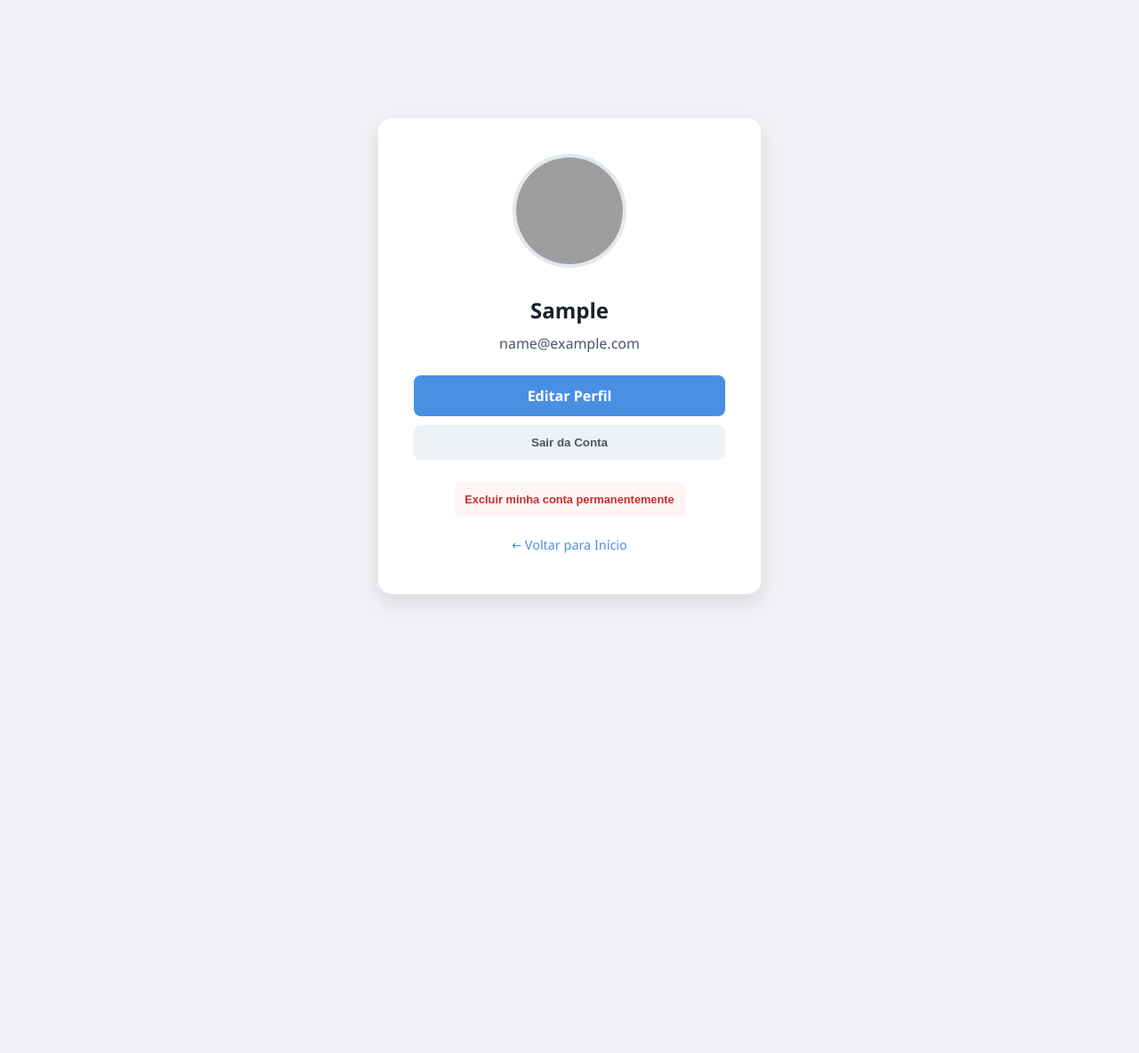
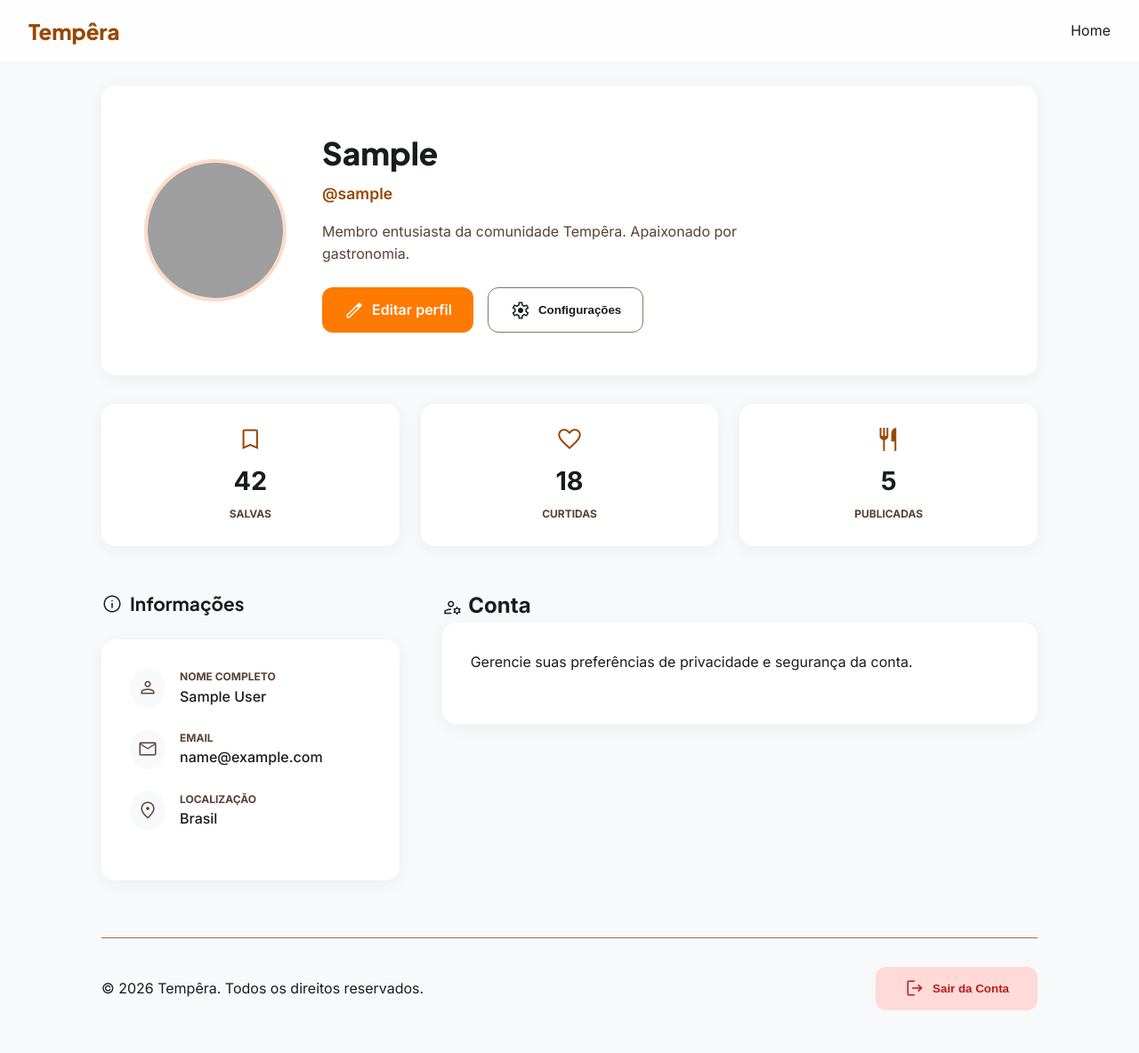
Before and after one commit to GuiCodeLabs/Tempera-App, a Django app: page /usuarios/perfil/ in a window 1280 px wide. Shown: the whole page at 89% size. Before the commit the page ends 678 px from the top, so only its background shows below. Run offline with Django 5.2, Linux system fonts and the light colour scheme; the visitor is signed in with stand-in values (Sample User, id 1); grey boxes are pictures that could not be loaded.

Commit message:
:sparkles: feat(perfil): cria página de perfil do usuário

```diff
--- /dev/null
+++ b/usuarios/static/css/perfil.css
@@ -0,0 +1,232 @@
+/* Variáveis de Design - Identidade Tempêra */
+:root {
+    --primary: #994700;
+    --primary-light: #ff7a00;
+    --primary-container: #ffdbc8;
+    --on-primary: #ffffff;
+    --surface: #f8f9fa;
+    --surface-card: #ffffff;
+    --on-surface: #191c1d;
+    --on-surface-variant: #584235;
+    --outline: #8c7263;
+    --error: #ba1a1a;
+    --error-container: #ffdad6;
+    --font-main: 'Inter', sans-serif;
+    --font-title: 'Plus Jakarta Sans', sans-serif;
+    --shadow: 0 4px 20px rgba(0, 0, 0, 0.05);
+    --radius: 1rem;
+}
+
+/* Reset e Base */
+* { margin: 0; padding: 0; box-sizing: border-box; }
+
+body {
+    background-color: var(--surface);
+    color: var(--on-surface);
+    font-family: var(--font-main);
+    line-height: 1.6;
+}
+
+a { text-decoration: none; color: inherit; }
+
+/* Google Icons */
+.material-symbols-outlined {
+    font-variation-settings: 'FILL' 0, 'wght' 300, 'GRAD' 0, 'opsz' 24;
+    vertical-align: middle;
+}
+
+/* Navbar */
+.navbar {
+    position: fixed;
+    top: 0; width: 100%;
+    background: rgba(255, 255, 255, 0.8);
+    backdrop-filter: blur(12px);
+    z-index: 100;
+    padding: 1rem 2rem;
+    display: flex;
+    justify-content: space-between;
+    align-items: center;
+    border-bottom: 1px solid rgba(0,0,0,0.05);
+}
+
+.logo {
+    font-family: var(--font-title);
+    font-size: 1.5rem;
+    font-weight: 800;
+    color: var(--primary);
+}
+
+/* Layout Principal */
+.main-container {
+    max-width: 1100px;
+    margin: 6rem auto 3rem;
+    padding: 0 1.5rem;
+}
+
+/* Profile Hero Card */
+.profile-hero {
+    background: var(--surface-card);
+    border-radius: var(--radius);
+    padding: 3rem;
+    display: flex;
+    align-items: center;
+    gap: 2.5rem;
+    margin-bottom: 2rem;
+    box-shadow: var(--shadow);
+}
+
+.avatar-wrapper {
+    position: relative;
+    width: 160px;
+    height: 160px;
+}
+
+.avatar-img {
+    width: 100%;
+    height: 100%;
+    border-radius: 50%;
+    object-fit: cover;
+    border: 4px solid var(--primary-container);
+}
+
+.profile-info h1 {
+    font-family: var(--font-title);
+    font-size: 2.2rem;
+    font-weight: 800;
+    margin-bottom: 0.2rem;
+}
+
+.username {
+    color: var(--primary);
+    font-weight: 600;
+    font-size: 1.1rem;
+    display: block;
+    margin-bottom: 1rem;
+}
+
+.bio {
+    color: var(--on-surface-variant);
+    max-width: 500px;
+    margin-bottom: 1.5rem;
+}
+
+/* Buttons */
+.btn-group { display: flex; gap: 1rem; }
+
+.btn {
+    padding: 0.8rem 1.5rem;
+    border-radius: 0.75rem;
+    font-weight: 600;
+    transition: all 0.2s;
+    cursor: pointer;
+    border: none;
+    display: flex;
+    align-items: center;
+    gap: 0.5rem;
+}
+
+.btn-primary {
+    background-color: var(--primary-light);
+    color: white;
+}
+
+.btn-primary:hover { background-color: var(--primary); transform: translateY(-2px); }
+
+.btn-outline {
+    background-color: transparent;
+    border: 1px solid var(--outline);
+    color: var(--on-surface);
+}
+
+.btn-outline:hover { background-color: var(--surface); }
+
+/* Stats Grid */
+.stats-grid {
+    display: grid;
+    grid-template-columns: repeat(auto-fit, minmax(200px, 1fr));
+    gap: 1.5rem;
+    margin-bottom: 3rem;
+}
+
+.stat-card {
+    background: var(--surface-card);
+    padding: 1.5rem;
+    border-radius: var(--radius);
+    text-align: center;
+    box-shadow: var(--shadow);
+}
+
+.stat-card .material-symbols-outlined {
+    color: var(--primary);
+    font-size: 2rem;
+    margin-bottom: 0.5rem;
+}
+
+.stat-value { font-size: 1.8rem; font-weight: 800; display: block; }
+.stat-label { font-size: 0.75rem; font-weight: 700; color: var(--on-surface-variant); text-transform: uppercase; }
+
+/* Content Grid */
+.content-grid {
+    display: grid;
+    grid-template-columns: 1fr 2fr;
+    gap: 3rem;
+}
+
+.info-section h2 {
+    font-family: var(--font-title);
+    margin-bottom: 1.5rem;
+    font-size: 1.3rem;
+    display: flex;
+    align-items: center;
+    gap: 0.5rem;
+}
+
+.info-card {
+    background: white;
+    padding: 2rem;
+    border-radius: var(--radius);
+    box-shadow: var(--shadow);
+}
+
+.info-item {
+    display: flex;
+    gap: 1rem;
+    margin-bottom: 1.5rem;
+}
+
+.info-icon {
+    background: var(--surface);
+    padding: 0.5rem;
+    border-radius: 50%;
+    color: var(--on-surface-variant);
+}
+
+.info-label { font-size: 0.75rem; font-weight: 700; color: var(--on-surface-variant); text-transform: uppercase; }
+.info-value { font-weight: 500; }
+
+/* Account Actions */
+.account-footer {
+    margin-top: 4rem;
+    padding-top: 2rem;
+    border-top: 1px solid var(--outline);
+    display: flex;
+    justify-content: space-between;
+    align-items: center;
+}
+
+.btn-logout {
+    color: var(--error);
+    font-weight: 700;
+    background: var(--error-container);
+    padding: 0.8rem 2rem;
+}
+
+.btn-logout:hover { opacity: 0.8; }
+
+/* Mobile Responsiveness */
+@media (max-width: 768px) {
+    .profile-hero { flex-direction: column; text-align: center; padding: 2rem; }
+    .content-grid { grid-template-columns: 1fr; }
+    .account-footer { flex-direction: column; gap: 1rem; }
+    .profile-info h1 { font-size: 1.8rem; }
+}
--- /dev/null
+++ b/usuarios/static/js/perfil.js
@@ -0,0 +1,21 @@
+document.addEventListener('DOMContentLoaded', function() {
+    // Gerenciamento do Logout via formulário
+    const logoutBtn = document.getElementById('logout-button');
+    if (logoutBtn) {
+        logoutBtn.addEventListener('click', function(e) {
+            if (!confirm('Deseja realmente sair da sua conta?')) {
+                e.preventDefault();
+            }
+        });
+    }
+
+    // Confirmação para deletar conta
+    const deleteForms = document.querySelectorAll('form[action*="deletar"]');
+    deleteForms.forEach(form => {
+        form.addEventListener('submit', function(e) {
+            if (!confirm('ATENÇÃO: Esta ação é permanente e excluirá todos os seus dados. Continuar?')) {
+                e.preventDefault();
+            }
+        });
+    });
+});
--- a/usuarios/templates/perfil.html
+++ b/usuarios/templates/perfil.html
@@ -1,52 +1,129 @@
+{% load static %}
 <!DOCTYPE html>
-<html lang="pt-br">
+<html lang="pt-BR">
 <head>
-    <meta charset="UTF-8">
-    <meta name="viewport" content="width=device-width, initial-scale=1.0">
-    <title>Meu Perfil - Tempêra</title>
-    <style>
-        body { font-family: 'Segoe UI', Tahoma, Geneva, Verdana, sans-serif; display: flex; justify-content: center; align-items: center; min-height: 100vh; margin: 0; background-color: #f0f2f5; }
-        .profile-card { background: white; padding: 2.5rem; border-radius: 15px; box-shadow: 0 10px 25px rgba(0,0,0,0.1); text-align: center; width: 350px; }
-        .profile-pic { width: 120px; height: 120px; border-radius: 50%; object-fit: cover; border: 4px solid #e2e8f0; margin-bottom: 1rem; }
-        h1 { margin: 10px 0; color: #1a202c; font-size: 1.5rem; }
-        p { color: #4a5568; margin: 5px 0; }
-        .actions { margin-top: 25px; display: flex; flex-direction: column; gap: 10px; }
-        .btn { padding: 12px; border-radius: 8px; text-decoration: none; font-weight: 600; cursor: pointer; border: none; transition: opacity 0.2s; }
-        .btn-edit { background-color: #4a90e2; color: white; }
-        .btn-logout { background-color: #edf2f7; color: #4a5568; }
-        .btn-delete { background-color: #fff5f5; color: #c53030; font-size: 0.8rem; margin-top: 15px; }
-        .btn:hover { opacity: 0.9; }
-    </style>
+    <meta charset="utf-8"/>
+    <meta content="width=device-width, initial-scale=1.0" name="viewport"/>
+    <title>Perfil - Tempêra</title>
+
+    <!-- Google Fonts & Icons -->
+    <link href="https://fonts.googleapis.com/css2?family=Plus+Jakarta+Sans:wght@700;800&family=Inter:wght@400;500;600;700&display=swap" rel="stylesheet"/>
+    <link href="https://fonts.googleapis.com/css2?family=Material+Symbols+Outlined:opsz,wght,FILL,GRAD@20..48,100..700,0..1,-50..200" rel="stylesheet"/>
+
+    <!-- Custom CSS -->
+    <link rel="stylesheet" href="{% static 'css/perfil.css' %}"/>
 </head>
 <body>
-    <div class="profile-card">
-        {% with google_acc=usuario.googleaccount_set.first %}
+
+<nav class="navbar">
+    <div class="logo">Tempêra</div>
+    <div class="nav-links">
+        <a href="{% url 'home' %}">Home</a>
+    </div>
+</nav>
+
+<main class="main-container">
+    <!-- Profile Hero -->
+    <section class="profile-hero">
+        <div class="avatar-wrapper">
+            {% with google_acc=usuario.googleaccount %}
                 {% if google_acc.picture %}
-                <img src="{{ google_acc.picture }}" alt="Foto do Google" class="profile-pic">
+                    <img class="avatar-img" src="{{ google_acc.picture }}" alt="Foto de {{ usuario.username }}"/>
                 {% elif usuario.foto %}
-                <img src="{{ usuario.foto.url }}" alt="Foto de Perfil" class="profile-pic">
+                    <img class="avatar-img" src="{{ usuario.foto.url }}" alt="Foto de {{ usuario.username }}"/>
                 {% else %}
-                <img src="https://ui-avatars.com/api/?name={{ usuario.username }}" alt="Avatar" class="profile-pic">
+                    <img class="avatar-img" src="https://ui-avatars.com/api/?name={{ usuario.username }}&background=c2410c&color=fff" alt="Avatar"/>
                 {% endif %}
             {% endwith %}
+        </div>
 
+        <div class="profile-info">
             <h1>{{ usuario.first_name|default:usuario.username }}</h1>
-        <p>{{ usuario.email }}</p>
+            <span class="username">@{{ usuario.username }}</span>
+            <p class="bio">{{ usuario.descricao|default:"Membro entusiasta da comunidade Tempêra. Apaixonado por gastronomia." }}</p>
 
-        <div class="actions">
-            <a href="{% url 'editar_perfil' %}" class="btn btn-edit">Editar Perfil</a>
+            <div class="btn-group">
+                <a href="{% url 'editar_perfil' %}" class="btn btn-primary">
+                    <span class="material-symbols-outlined">edit</span> Editar perfil
+                </a>
+                <button class="btn btn-outline">
+                    <span class="material-symbols-outlined">settings</span> Configurações
+                </button>
+            </div>
+        </div>
+    </section>
 
-            <form action="{% url 'logout' %}" method="POST" style="display: contents;">
+    <!-- Stats Grid -->
+    <section class="stats-grid">
+        <div class="stat-card">
+            <span class="material-symbols-outlined">bookmark</span>
+            <span class="stat-value">42</span>
+            <span class="stat-label">Salvas</span>
+        </div>
+        <div class="stat-card">
+            <span class="material-symbols-outlined">favorite</span>
+            <span class="stat-value">18</span>
+            <span class="stat-label">Curtidas</span>
+        </div>
+        <div class="stat-card">
+            <span class="material-symbols-outlined">restaurant</span>
+            <span class="stat-value">5</span>
+            <span class="stat-label">Publicadas</span>
+        </div>
+    </section>
+
+    <!-- Info Grid -->
+    <div class="content-grid">
+        <section class="info-section">
+            <h2><span class="material-symbols-outlined">info</span> Informações</h2>
+            <div class="info-card">
+                <div class="info-item">
+                    <div class="info-icon"><span class="material-symbols-outlined">person</span></div>
+                    <div>
+                        <p class="info-label">Nome Completo</p>
+                        <p class="info-value">{{ usuario.first_name }} {{ usuario.last_name }}</p>
+                    </div>
+                </div>
+                <div class="info-item">
+                    <div class="info-icon"><span class="material-symbols-outlined">mail</span></div>
+                    <div>
+                        <p class="info-label">Email</p>
+                        <p class="info-value">{{ usuario.email }}</p>
+                    </div>
+                </div>
+                <div class="info-item">
+                    <div class="info-icon"><span class="material-symbols-outlined">location_on</span></div>
+                    <div>
+                        <p class="info-label">Localização</p>
+                        <p class="info-value">Brasil</p>
+                    </div>
+                </div>
+            </div>
+        </section>
+
+        <section class="actions-section">
+            <h2><span class="material-symbols-outlined">manage_accounts</span> Conta</h2>
+            <div class="info-card">
+                <div class="info-item">
+                    <p>Gerencie suas preferências de privacidade e segurança da conta.</p>
+                </div>
+                <!-- Outras ações futuras podem vir aqui -->
+            </div>
+        </section>
+    </div>
+
+    <!-- Footer Actions -->
+    <footer class="account-footer">
+        <p>© 2026 Tempêra. Todos os direitos reservados.</p>
+        <form action="{% url 'logout' %}" method="POST">
             {% csrf_token %}
-                <button type="submit" class="btn btn-logout">Sair da Conta</button>
+            <button type="submit" id="logout-button" class="btn btn-logout">
+                <span class="material-symbols-outlined">logout</span> Sair da Conta
+            </button>
         </form>
+    </footer>
+</main>
 
-            <form action="{% url 'deletar_usuario' %}" method="POST" onsubmit="return confirm('Tem certeza? Isso excluirá todos os seus dados.');">
-                {% csrf_token %}
-                <button type="submit" class="btn btn-delete">Excluir minha conta permanentemente</button>
-            </form>
-        </div>
-        <p style="margin-top: 20px;"><a href="/" style="color: #4a90e2; text-decoration: none; font-size: 0.9rem;">← Voltar para Início</a></p>
-    </div>
+<script src="{% static 'js/perfil.js' %}"></script>
 </body>
 </html>
--- a/usuarios/views.py
+++ b/usuarios/views.py
@@ -111,13 +111,11 @@ def google_login(request):
                     user.save()
 
             # Verifica se o usuário já tem uma GoogleAccount
-            google_account_user = GoogleAccount.objects.filter(user=user).first()
-
-            if google_account_user:
-                google_account_user.google_sub = google_sub
-                google_account_user.picture = picture
-                google_account_user.save()
-            else:
+            try:
+                user.googleaccount.google_sub = google_sub
+                user.googleaccount.picture = picture
+                user.googleaccount.save()
+            except GoogleAccount.DoesNotExist:
                 GoogleAccount.objects.create(
                     user=user,
                     google_sub=google_sub,
```
Lines whose indentation alone changed are shown as unchanged.
